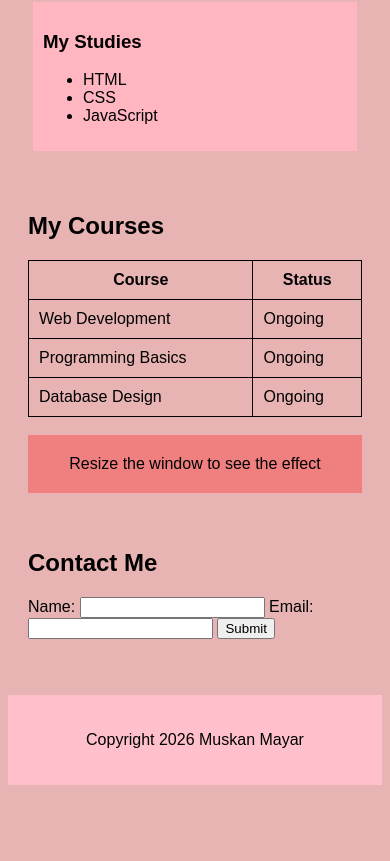
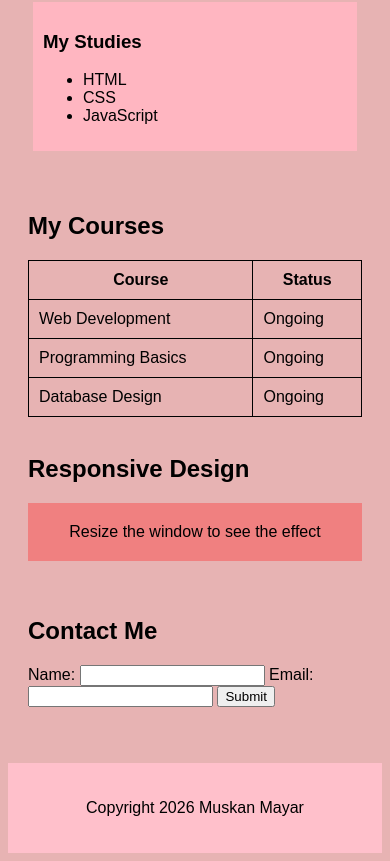
Before and after one commit to Muskanmayar/Website_development_2026, a plain HTML site: page ws_05/index.html in a window 390 px wide. Shown: the part 846-1707 px from the top of the page. Before the commit the page ends 1639 px from the top, so only its background shows below. Drawn offline with Linux system fonts and the light colour scheme.

Commit message:
Add heading for Responsive Design section in index.html

```diff
--- a/ws_05/index.html
+++ b/ws_05/index.html
@@ -113,6 +113,8 @@
 <br>
 <section>
 
+    <h2>Responsive Design</h2>
+
     <div class="media-query-box">
         Resize the window to see the effect
     </div>
```
